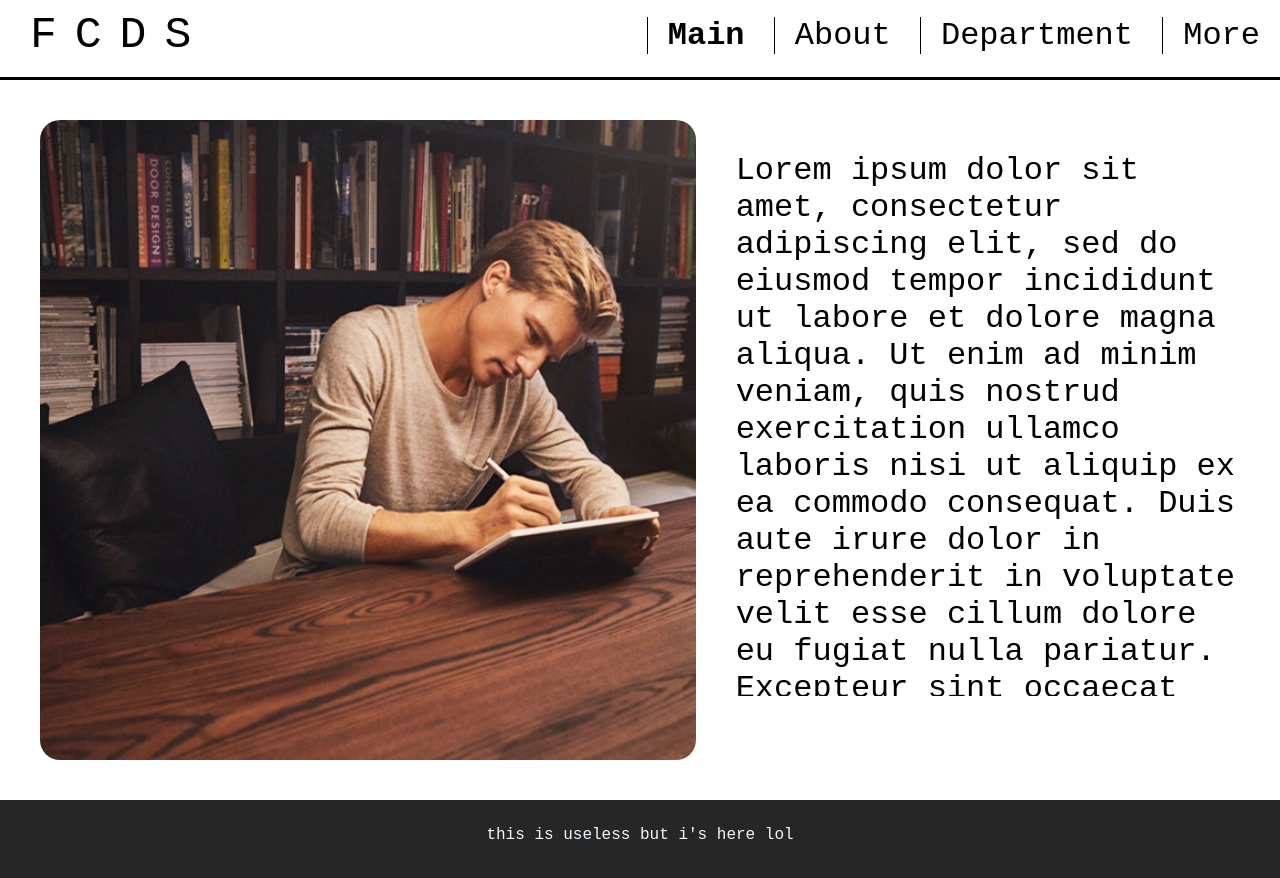
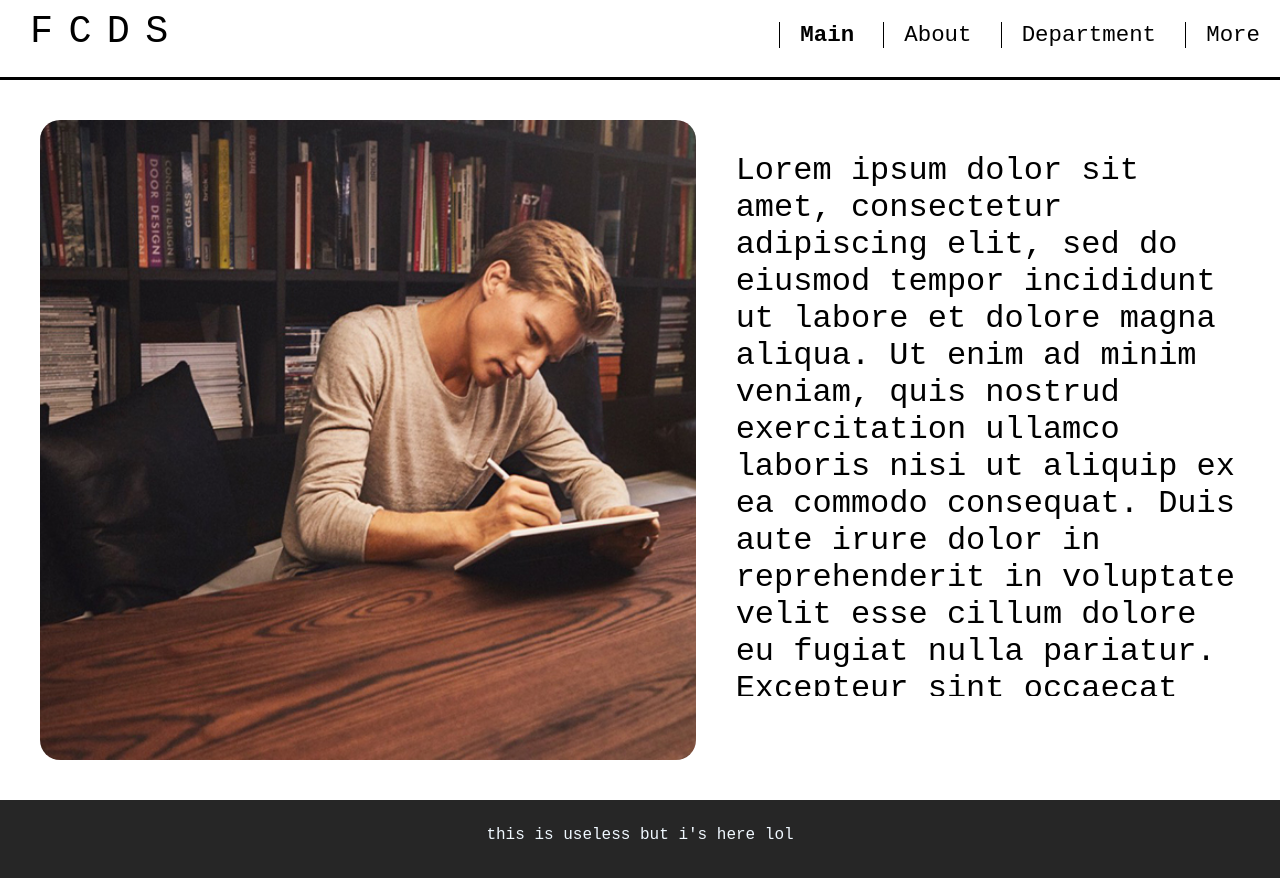
Before and after one commit to aroo530/testLandingPage, a plain HTML site: page index.html in a window 1280 px wide. Drawn offline with Linux system fonts and the light colour scheme.

Commit message:
Update main.css

```diff
--- a/main.css
+++ b/main.css
@@ -23,7 +23,7 @@ header{
     align-content: center;
 }
 .flex-header a{
-    font-size: 1em;
+    font-size: .7em;
     font-weight: 100;
     margin-left: 10px;
     text-decoration: none;
@@ -35,7 +35,7 @@ header{
 
 #logo{
     font-weight: 100;
-    font-size: 1.4em;
+    font-size: 1.2em;
     letter-spacing: 0.4em;
     color: #000000;
 }
```
